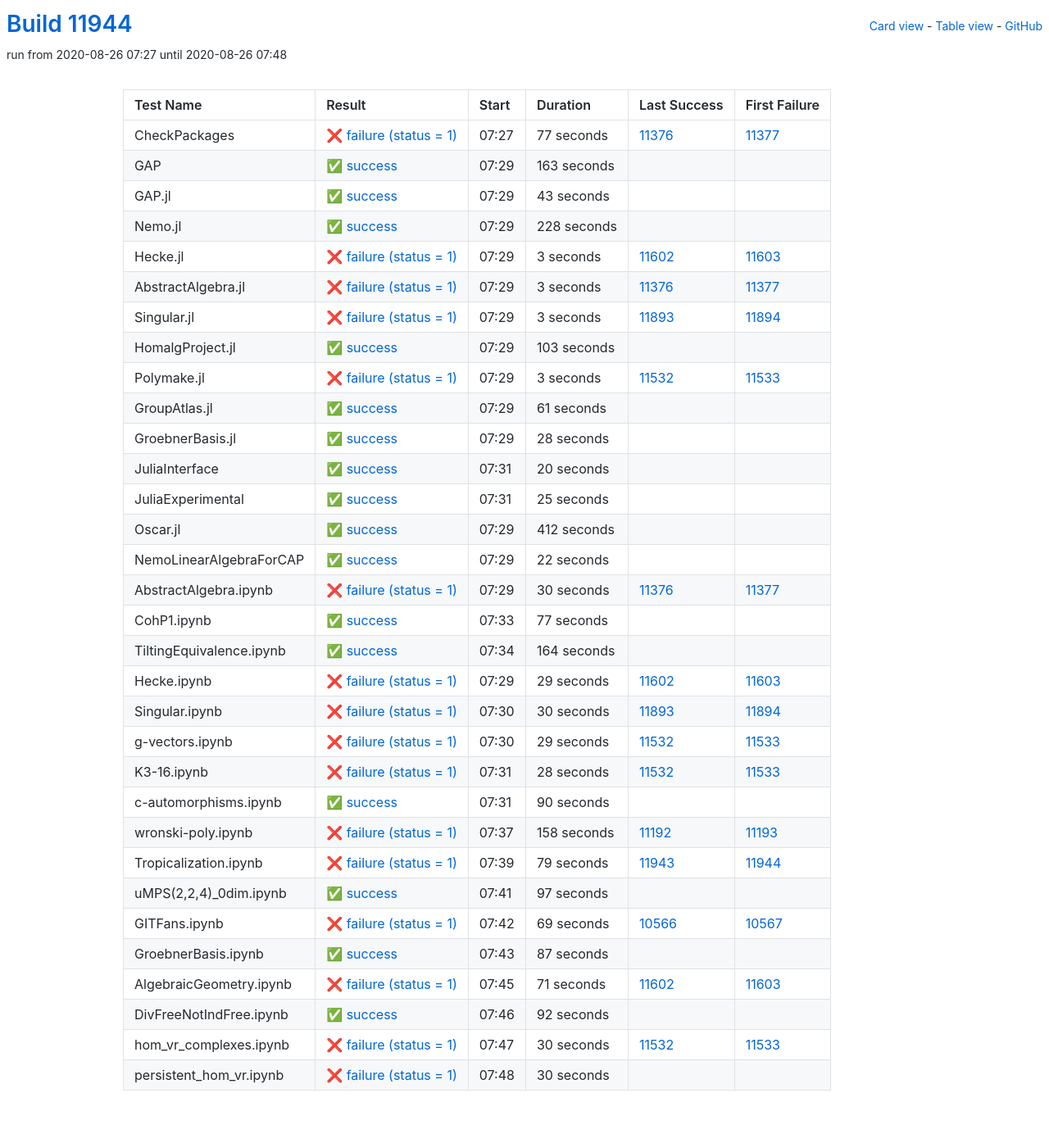
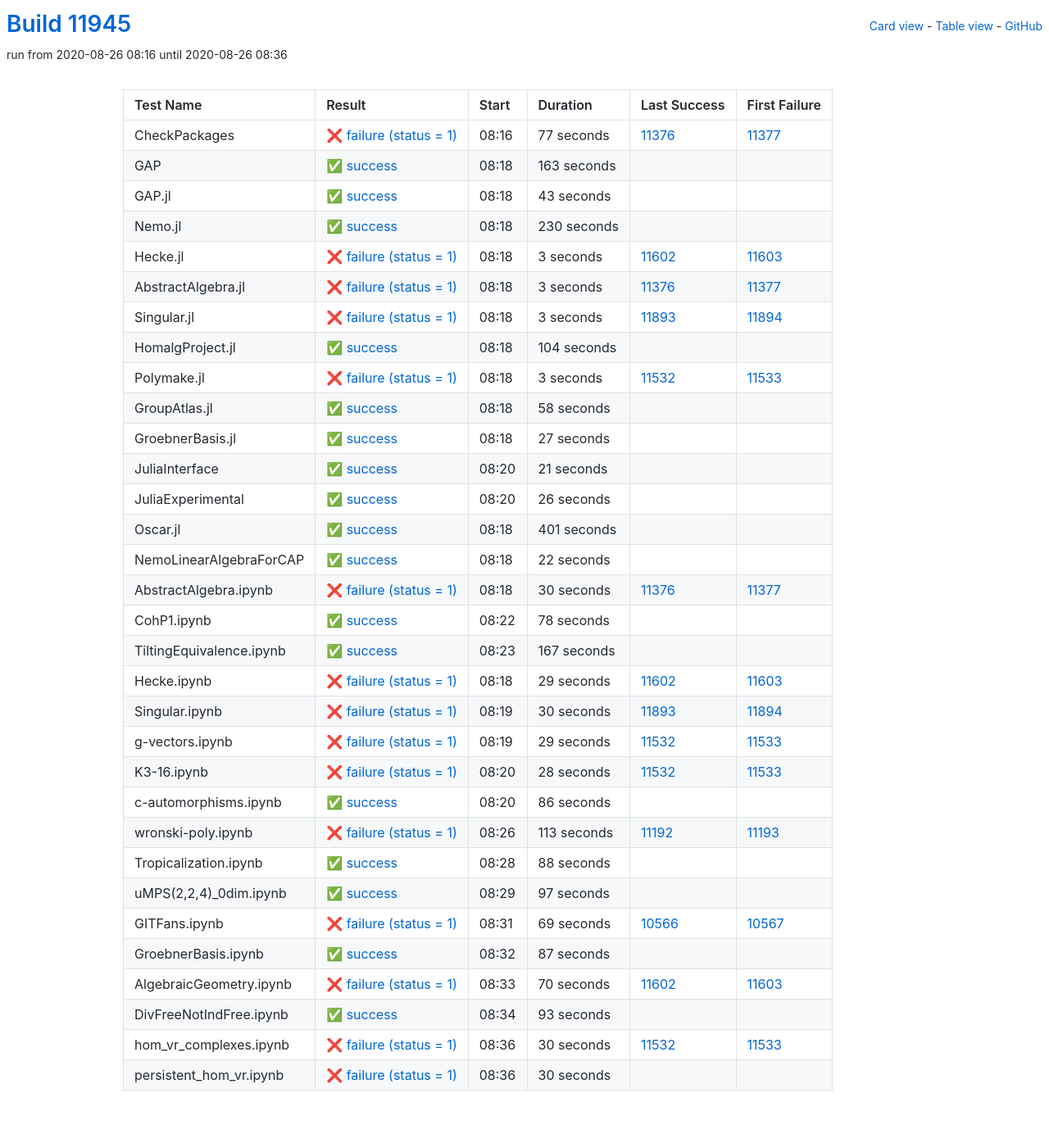
Before and after one commit to oscar-system/oscar-ci-status, a Jekyll site: the page built from table.html, in a window 1280 px wide. Shown: the whole page at 82% size. Built offline with Jekyll 4.4.1, drawn with Linux system fonts in a browser that asks for light colours.

Commit message:
Build #11945

```diff
--- a/_data/ci.yml
+++ b/_data/ci.yml
@@ -1,6 +1,6 @@
 ---
-build: 11944
-build_url: https://oscarci.mathematik.uni-kl.de/job/oscar/11944/
+build: 11945
+build_url: https://oscarci.mathematik.uni-kl.de/job/oscar/11945/
 job: oscar
 organization: oscar-system
 repo: oscar-ci-status
@@ -8,8 +8,8 @@
 tests:
 - name: CheckPackages
   id: checkpackages
-  log: https://oscarci.mathematik.uni-kl.de/job/oscar/11944/artifact/logs/build-11944/CheckPackages.log
-  start: 2020-08-26 07:27
+  log: https://oscarci.mathematik.uni-kl.de/job/oscar/11945/artifact/logs/build-11945/CheckPackages.log
+  start: 2020-08-26 08:16
   success: false
   exitcode: 1
   status: failure
@@ -20,8 +20,8 @@
   first_failure_url: https://oscarci.mathematik.uni-kl.de/job/oscar/11377/
 - name: GAP
   id: gap
-  log: https://oscarci.mathematik.uni-kl.de/job/oscar/11944/artifact/logs/build-11944/GAP.log
-  start: 2020-08-26 07:29
+  log: https://oscarci.mathematik.uni-kl.de/job/oscar/11945/artifact/logs/build-11945/GAP.log
+  start: 2020-08-26 08:18
   success: true
   exitcode: 0
   status: success
@@ -32,8 +32,8 @@
   first_failure_url:
 - name: GAP.jl
   id: gap-jl
-  log: https://oscarci.mathematik.uni-kl.de/job/oscar/11944/artifact/logs/build-11944/GAP.jl.log
-  start: 2020-08-26 07:29
+  log: https://oscarci.mathematik.uni-kl.de/job/oscar/11945/artifact/logs/build-11945/GAP.jl.log
+  start: 2020-08-26 08:18
   success: true
   exitcode: 0
   status: success
@@ -44,20 +44,20 @@
   first_failure_url:
 - name: Nemo.jl
   id: nemo-jl
-  log: https://oscarci.mathematik.uni-kl.de/job/oscar/11944/artifact/logs/build-11944/Nemo.jl.log
-  start: 2020-08-26 07:29
+  log: https://oscarci.mathematik.uni-kl.de/job/oscar/11945/artifact/logs/build-11945/Nemo.jl.log
+  start: 2020-08-26 08:18
   success: true
   exitcode: 0
   status: success
-  duration: 228
+  duration: 230
   last_success: false
   last_success_url:
   first_failure: false
   first_failure_url:
 - name: Hecke.jl
   id: hecke-jl
-  log: https://oscarci.mathematik.uni-kl.de/job/oscar/11944/artifact/logs/build-11944/Hecke.jl.log
-  start: 2020-08-26 07:29
+  log: https://oscarci.mathematik.uni-kl.de/job/oscar/11945/artifact/logs/build-11945/Hecke.jl.log
+  start: 2020-08-26 08:18
   success: false
   exitcode: 1
   status: failure
@@ -68,8 +68,8 @@
   first_failure_url: https://oscarci.mathematik.uni-kl.de/job/oscar/11603/
 - name: AbstractAlgebra.jl
   id: abstractalgebra-jl
-  log: https://oscarci.mathematik.uni-kl.de/job/oscar/11944/artifact/logs/build-11944/AbstractAlgebra.jl.log
-  start: 2020-08-26 07:29
+  log: https://oscarci.mathematik.uni-kl.de/job/oscar/11945/artifact/logs/build-11945/AbstractAlgebra.jl.log
+  start: 2020-08-26 08:18
   success: false
   exitcode: 1
   status: failure
@@ -80,8 +80,8 @@
   first_failure_url: https://oscarci.mathematik.uni-kl.de/job/oscar/11377/
 - name: Singular.jl
   id: singular-jl
-  log: https://oscarci.mathematik.uni-kl.de/job/oscar/11944/artifact/logs/build-11944/Singular.jl.log
-  start: 2020-08-26 07:29
+  log: https://oscarci.mathematik.uni-kl.de/job/oscar/11945/artifact/logs/build-11945/Singular.jl.log
+  start: 2020-08-26 08:18
   success: false
   exitcode: 1
   status: failure
@@ -92,20 +92,20 @@
   first_failure_url: https://oscarci.mathematik.uni-kl.de/job/oscar/11894/
 - name: HomalgProject.jl
   id: homalgproject-jl
-  log: https://oscarci.mathematik.uni-kl.de/job/oscar/11944/artifact/logs/build-11944/HomalgProject.jl.log
-  start: 2020-08-26 07:29
+  log: https://oscarci.mathematik.uni-kl.de/job/oscar/11945/artifact/logs/build-11945/HomalgProject.jl.log
+  start: 2020-08-26 08:18
   success: true
   exitcode: 0
   status: success
-  duration: 103
+  duration: 104
   last_success: false
   last_success_url:
   first_failure: false
   first_failure_url:
 - name: Polymake.jl
   id: polymake-jl
-  log: https://oscarci.mathematik.uni-kl.de/job/oscar/11944/artifact/logs/build-11944/Polymake.jl.log
-  start: 2020-08-26 07:29
+  log: https://oscarci.mathematik.uni-kl.de/job/oscar/11945/artifact/logs/build-11945/Polymake.jl.log
+  start: 2020-08-26 08:18
   success: false
   exitcode: 1
   status: failure
@@ -116,68 +116,68 @@
   first_failure_url: https://oscarci.mathematik.uni-kl.de/job/oscar/11533/
 - name: GroupAtlas.jl
   id: groupatlas-jl
-  log: https://oscarci.mathematik.uni-kl.de/job/oscar/11944/artifact/logs/build-11944/GroupAtlas.jl.log
-  start: 2020-08-26 07:29
+  log: https://oscarci.mathematik.uni-kl.de/job/oscar/11945/artifact/logs/build-11945/GroupAtlas.jl.log
+  start: 2020-08-26 08:18
   success: true
   exitcode: 0
   status: success
-  duration: 61
+  duration: 58
   last_success: false
   last_success_url:
   first_failure: false
   first_failure_url:
 - name: GroebnerBasis.jl
   id: groebnerbasis-jl
-  log: https://oscarci.mathematik.uni-kl.de/job/oscar/11944/artifact/logs/build-11944/GroebnerBasis.jl.log
-  start: 2020-08-26 07:29
+  log: https://oscarci.mathematik.uni-kl.de/job/oscar/11945/artifact/logs/build-11945/GroebnerBasis.jl.log
+  start: 2020-08-26 08:18
   success: true
   exitcode: 0
   status: success
-  duration: 28
+  duration: 27
   last_success: false
   last_success_url:
   first_failure: false
   first_failure_url:
 - name: JuliaInterface
   id: juliainterface
-  log: https://oscarci.mathematik.uni-kl.de/job/oscar/11944/artifact/logs/build-11944/JuliaInterface.log
-  start: 2020-08-26 07:31
+  log: https://oscarci.mathematik.uni-kl.de/job/oscar/11945/artifact/logs/build-11945/JuliaInterface.log
+  start: 2020-08-26 08:20
   success: true
   exitcode: 0
   status: success
-  duration: 20
+  duration: 21
   last_success: false
   last_success_url:
   first_failure: false
   first_failure_url:
 - name: JuliaExperimental
   id: juliaexperimental
-  log: https://oscarci.mathematik.uni-kl.de/job/oscar/11944/artifact/logs/build-11944/JuliaExperimental.log
-  start: 2020-08-26 07:31
+  log: https://oscarci.mathematik.uni-kl.de/job/oscar/11945/artifact/logs/build-11945/JuliaExperimental.log
+  start: 2020-08-26 08:20
   success: true
   exitcode: 0
   status: success
-  duration: 25
+  duration: 26
   last_success: false
   last_success_url:
   first_failure: false
   first_failure_url:
 - name: Oscar.jl
   id: oscar-jl
-  log: https://oscarci.mathematik.uni-kl.de/job/oscar/11944/artifact/logs/build-11944/Oscar.jl.log
-  start: 2020-08-26 07:29
+  log: https://oscarci.mathematik.uni-kl.de/job/oscar/11945/artifact/logs/build-11945/Oscar.jl.log
+  start: 2020-08-26 08:18
   success: true
   exitcode: 0
   status: success
-  duration: 412
+  duration: 401
   last_success: false
   last_success_url:
   first_failure: false
   first_failure_url:
 - name: NemoLinearAlgebraForCAP
   id: nemolinearalgebraforcap
-  log: https://oscarci.mathematik.uni-kl.de/job/oscar/11944/artifact/logs/build-11944/NemoLinearAlgebraForCAP.log
-  start: 2020-08-26 07:29
+  log: https://oscarci.mathematik.uni-kl.de/job/oscar/11945/artifact/logs/build-11945/NemoLinearAlgebraForCAP.log
+  start: 2020-08-26 08:18
   success: true
   exitcode: 0
   status: success
@@ -188,8 +188,8 @@
   first_failure_url:
 - name: AbstractAlgebra.ipynb
   id: abstractalgebra-ipynb
-  log: https://oscarci.mathematik.uni-kl.de/job/oscar/11944/artifact/logs/build-11944/AbstractAlgebra.ipynb.log
-  start: 2020-08-26 07:29
+  log: https://oscarci.mathematik.uni-kl.de/job/oscar/11945/artifact/logs/build-11945/AbstractAlgebra.ipynb.log
+  start: 2020-08-26 08:18
   success: false
   exitcode: 1
   status: failure
@@ -200,32 +200,32 @@
   first_failure_url: https://oscarci.mathematik.uni-kl.de/job/oscar/11377/
 - name: CohP1.ipynb
   id: cohp1-ipynb
-  log: https://oscarci.mathematik.uni-kl.de/job/oscar/11944/artifact/logs/build-11944/CohP1.ipynb.log
-  start: 2020-08-26 07:33
+  log: https://oscarci.mathematik.uni-kl.de/job/oscar/11945/artifact/logs/build-11945/CohP1.ipynb.log
+  start: 2020-08-26 08:22
   success: true
   exitcode: 0
   status: success
-  duration: 77
+  duration: 78
   last_success: false
   last_success_url:
   first_failure: false
   first_failure_url:
 - name: TiltingEquivalence.ipynb
   id: tiltingequivalence-ipynb
-  log: https://oscarci.mathematik.uni-kl.de/job/oscar/11944/artifact/logs/build-11944/TiltingEquivalence.ipynb.log
-  start: 2020-08-26 07:34
+  log: https://oscarci.mathematik.uni-kl.de/job/oscar/11945/artifact/logs/build-11945/TiltingEquivalence.ipynb.log
+  start: 2020-08-26 08:23
   success: true
   exitcode: 0
   status: success
-  duration: 164
+  duration: 167
   last_success: false
   last_success_url:
   first_failure: false
   first_failure_url:
 - name: Hecke.ipynb
   id: hecke-ipynb
-  log: https://oscarci.mathematik.uni-kl.de/job/oscar/11944/artifact/logs/build-11944/Hecke.ipynb.log
-  start: 2020-08-26 07:29
+  log: https://oscarci.mathematik.uni-kl.de/job/oscar/11945/artifact/logs/build-11945/Hecke.ipynb.log
+  start: 2020-08-26 08:18
   success: false
   exitcode: 1
   status: failure
@@ -236,8 +236,8 @@
   first_failure_url: https://oscarci.mathematik.uni-kl.de/job/oscar/11603/
 - name: Singular.ipynb
   id: singular-ipynb
-  log: https://oscarci.mathematik.uni-kl.de/job/oscar/11944/artifact/logs/build-11944/Singular.ipynb.log
-  start: 2020-08-26 07:30
+  log: https://oscarci.mathematik.uni-kl.de/job/oscar/11945/artifact/logs/build-11945/Singular.ipynb.log
+  start: 2020-08-26 08:19
   success: false
   exitcode: 1
   status: failure
@@ -248,8 +248,8 @@
   first_failure_url: https://oscarci.mathematik.uni-kl.de/job/oscar/11894/
 - name: g-vectors.ipynb
   id: g-vectors-ipynb
-  log: https://oscarci.mathematik.uni-kl.de/job/oscar/11944/artifact/logs/build-11944/g-vectors.ipynb.log
-  start: 2020-08-26 07:30
+  log: https://oscarci.mathematik.uni-kl.de/job/oscar/11945/artifact/logs/build-11945/g-vectors.ipynb.log
+  start: 2020-08-26 08:19
   success: false
   exitcode: 1
   status: failure
@@ -260,8 +260,8 @@
   first_failure_url: https://oscarci.mathematik.uni-kl.de/job/oscar/11533/
 - name: K3-16.ipynb
   id: k3-16-ipynb
-  log: https://oscarci.mathematik.uni-kl.de/job/oscar/11944/artifact/logs/build-11944/K3-16.ipynb.log
-  start: 2020-08-26 07:31
+  log: https://oscarci.mathematik.uni-kl.de/job/oscar/11945/artifact/logs/build-11945/K3-16.ipynb.log
+  start: 2020-08-26 08:20
   success: false
   exitcode: 1
   status: failure
@@ -272,44 +272,44 @@
   first_failure_url: https://oscarci.mathematik.uni-kl.de/job/oscar/11533/
 - name: c-automorphisms.ipynb
   id: c-automorphisms-ipynb
-  log: https://oscarci.mathematik.uni-kl.de/job/oscar/11944/artifact/logs/build-11944/c-automorphisms.ipynb.log
-  start: 2020-08-26 07:31
+  log: https://oscarci.mathematik.uni-kl.de/job/oscar/11945/artifact/logs/build-11945/c-automorphisms.ipynb.log
+  start: 2020-08-26 08:20
   success: true
   exitcode: 0
   status: success
-  duration: 90
+  duration: 86
   last_success: false
   last_success_url:
   first_failure: false
   first_failure_url:
 - name: wronski-poly.ipynb
   id: wronski-poly-ipynb
-  log: https://oscarci.mathematik.uni-kl.de/job/oscar/11944/artifact/logs/build-11944/wronski-poly.ipynb.log
-  start: 2020-08-26 07:37
+  log: https://oscarci.mathematik.uni-kl.de/job/oscar/11945/artifact/logs/build-11945/wronski-poly.ipynb.log
+  start: 2020-08-26 08:26
   success: false
   exitcode: 1
   status: failure
-  duration: 158
+  duration: 113
   last_success: 11192
   last_success_url: https://oscarci.mathematik.uni-kl.de/job/oscar/11192/
   first_failure: 11193
   first_failure_url: https://oscarci.mathematik.uni-kl.de/job/oscar/11193/
 - name: Tropicalization.ipynb
   id: tropicalization-ipynb
-  log: https://oscarci.mathematik.uni-kl.de/job/oscar/11944/artifact/logs/build-11944/Tropicalization.ipynb.log
-  start: 2020-08-26 07:39
-  success: false
-  exitcode: 1
-  status: failure
-  duration: 79
-  last_success: 11943
-  last_success_url: https://oscarci.mathematik.uni-kl.de/job/oscar/11943/
-  first_failure: 11944
-  first_failure_url: https://oscarci.mathematik.uni-kl.de/job/oscar/11944/
+  log: https://oscarci.mathematik.uni-kl.de/job/oscar/11945/artifact/logs/build-11945/Tropicalization.ipynb.log
+  start: 2020-08-26 08:28
+  success: true
+  exitcode: 0
+  status: success
+  duration: 88
+  last_success: false
+  last_success_url:
+  first_failure: false
+  first_failure_url:
 - name: uMPS(2,2,4)_0dim.ipynb
   id: umps-2-2-4-0dim-ipynb
-  log: https://oscarci.mathematik.uni-kl.de/job/oscar/11944/artifact/logs/build-11944/uMPS-2-2-4-_0dim.ipynb.log
-  start: 2020-08-26 07:41
+  log: https://oscarci.mathematik.uni-kl.de/job/oscar/11945/artifact/logs/build-11945/uMPS-2-2-4-_0dim.ipynb.log
+  start: 2020-08-26 08:29
   success: true
   exitcode: 0
   status: success
@@ -320,8 +320,8 @@
   first_failure_url:
 - name: GITFans.ipynb
   id: gitfans-ipynb
-  log: https://oscarci.mathematik.uni-kl.de/job/oscar/11944/artifact/logs/build-11944/GITFans.ipynb.log
-  start: 2020-08-26 07:42
+  log: https://oscarci.mathematik.uni-kl.de/job/oscar/11945/artifact/logs/build-11945/GITFans.ipynb.log
+  start: 2020-08-26 08:31
   success: false
   exitcode: 1
   status: failure
@@ -332,8 +332,8 @@
   first_failure_url: https://oscarci.mathematik.uni-kl.de/job/oscar/10567/
 - name: GroebnerBasis.ipynb
   id: groebnerbasis-ipynb
-  log: https://oscarci.mathematik.uni-kl.de/job/oscar/11944/artifact/logs/build-11944/GroebnerBasis.ipynb.log
-  start: 2020-08-26 07:43
+  log: https://oscarci.mathematik.uni-kl.de/job/oscar/11945/artifact/logs/build-11945/GroebnerBasis.ipynb.log
+  start: 2020-08-26 08:32
   success: true
   exitcode: 0
   status: success
@@ -344,32 +344,32 @@
   first_failure_url:
 - name: AlgebraicGeometry.ipynb
   id: algebraicgeometry-ipynb
-  log: https://oscarci.mathematik.uni-kl.de/job/oscar/11944/artifact/logs/build-11944/AlgebraicGeometry.ipynb.log
-  start: 2020-08-26 07:45
+  log: https://oscarci.mathematik.uni-kl.de/job/oscar/11945/artifact/logs/build-11945/AlgebraicGeometry.ipynb.log
+  start: 2020-08-26 08:33
   success: false
   exitcode: 1
   status: failure
-  duration: 71
+  duration: 70
   last_success: 11602
   last_success_url: https://oscarci.mathematik.uni-kl.de/job/oscar/11602/
   first_failure: 11603
   first_failure_url: https://oscarci.mathematik.uni-kl.de/job/oscar/11603/
 - name: DivFreeNotIndFree.ipynb
   id: divfreenotindfree-ipynb
-  log: https://oscarci.mathematik.uni-kl.de/job/oscar/11944/artifact/logs/build-11944/DivFreeNotIndFree.ipynb.log
-  start: 2020-08-26 07:46
+  log: https://oscarci.mathematik.uni-kl.de/job/oscar/11945/artifact/logs/build-11945/DivFreeNotIndFree.ipynb.log
+  start: 2020-08-26 08:34
   success: true
   exitcode: 0
   status: success
-  duration: 92
+  duration: 93
   last_success: false
   last_success_url:
   first_failure: false
   first_failure_url:
 - name: hom_vr_complexes.ipynb
   id: hom-vr-complexes-ipynb
-  log: https://oscarci.mathematik.uni-kl.de/job/oscar/11944/artifact/logs/build-11944/hom_vr_complexes.ipynb.log
-  start: 2020-08-26 07:47
+  log: https://oscarci.mathematik.uni-kl.de/job/oscar/11945/artifact/logs/build-11945/hom_vr_complexes.ipynb.log
+  start: 2020-08-26 08:36
   success: false
   exitcode: 1
   status: failure
@@ -380,8 +380,8 @@
   first_failure_url: https://oscarci.mathematik.uni-kl.de/job/oscar/11533/
 - name: persistent_hom_vr.ipynb
   id: persistent-hom-vr-ipynb
-  log: https://oscarci.mathematik.uni-kl.de/job/oscar/11944/artifact/logs/build-11944/persistent_hom_vr.ipynb.log
-  start: 2020-08-26 07:48
+  log: https://oscarci.mathematik.uni-kl.de/job/oscar/11945/artifact/logs/build-11945/persistent_hom_vr.ipynb.log
+  start: 2020-08-26 08:36
   success: false
   exitcode: 1
   status: failure
```
Also changed, not shown: README.md.
